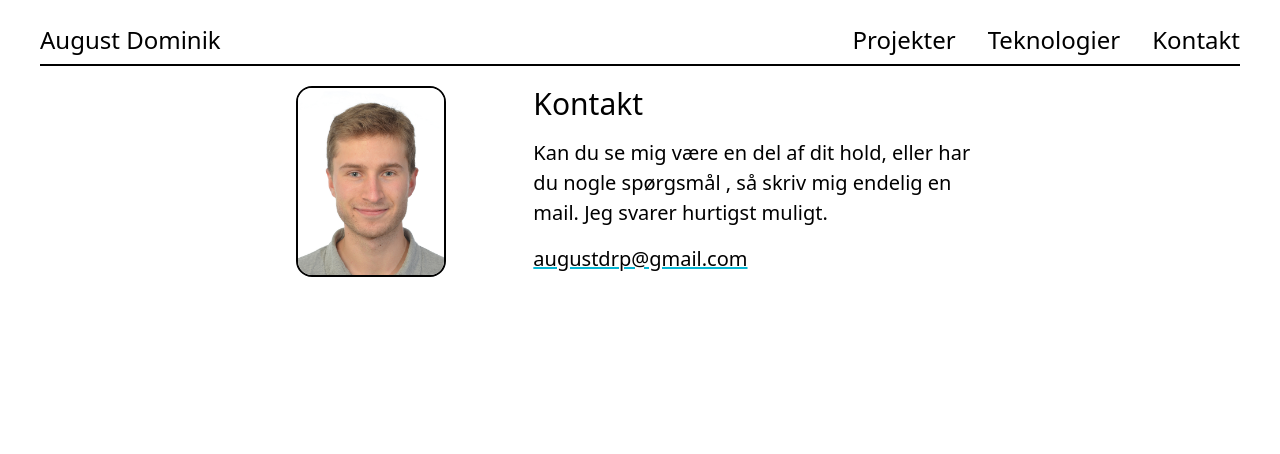
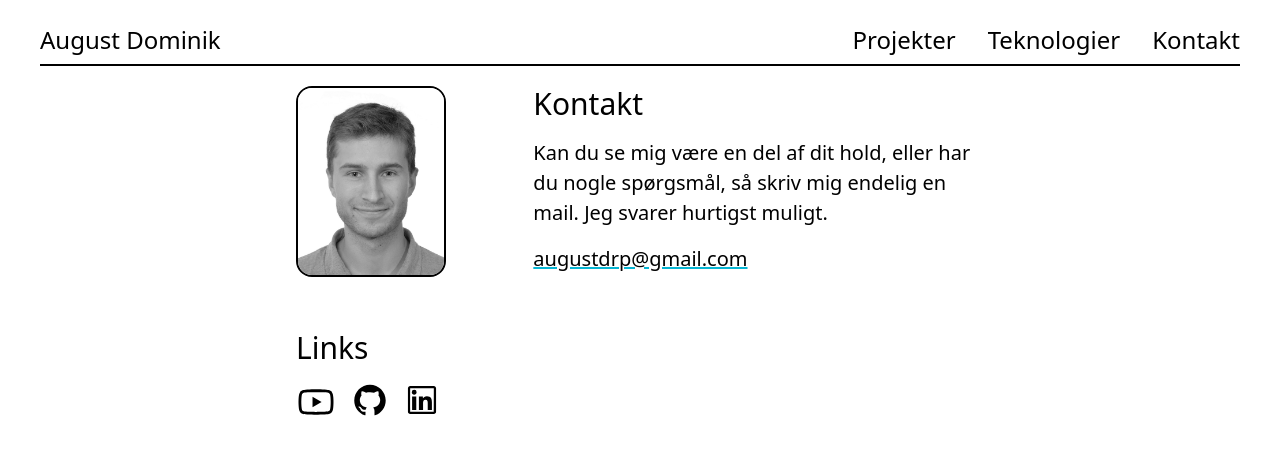
Before and after one commit to augustdominik/portfolio, a React (Vite) app: page /kontakt in a window 1280 px wide. Shown: the top 454 px of the page. Built offline with nearby package versions, Linux system fonts and the light colour scheme.

Commit message:
Add social links to contact page.

```diff
--- a/src/components/Footer.tsx
+++ b/src/components/Footer.tsx
@@ -1,5 +1,6 @@
 import { AiOutlineMail } from 'react-icons/ai';
 import { AiOutlineGithub } from 'react-icons/ai';
+import { AiOutlineYoutube } from 'react-icons/ai';
 
 export default function Footer(){
     return(
--- a/src/index.css
+++ b/src/index.css
@@ -16,6 +16,10 @@
         margin-bottom: 16px;
     }
 
+    .link-icon{
+        @apply cursor-pointer hover:scale-105 active:scale-95;
+    }
+
 }
 
 #root{
--- a/src/routes/Kontakt.tsx
+++ b/src/routes/Kontakt.tsx
@@ -1,33 +1,56 @@
 import { motion } from "framer-motion";
-import ProfilePicture from '../assets/ProfilePicture.jpg';
+import ProfilePicture from '../assets/profilbillede_grayscale.jpg';
+import { AiOutlineLinkedin } from 'react-icons/ai';
+import { AiOutlineGithub } from 'react-icons/ai';
+import { AiOutlineYoutube } from 'react-icons/ai';
+
+const iconSize = 36;
 
 export default function Kontakt() {
     return (
         <div>
             <motion.div
                 className="flex flex-col"
-                initial={{ opacity: 0, y:30}}
-                whileInView={{ opacity: 1, y:0 }}
+                initial={{ opacity: 0, y: 30 }}
+                whileInView={{ opacity: 1, y: 0 }}
                 transition={{
                     duration: 0.4,
                     ease: [0, 0.71, 0.2, 1.01]
                 }}
             >
                 <div style={{ gridTemplateColumns: '1fr 2fr', gap: '12px' }}
-                    className=' flex flex-col sm:grid'>
+                    className=' flex flex-col sm:grid mb-10'>
                     <img width='150px' src={ProfilePicture} className='rounded-2xl border-2 border-black'></img>
                     <div className="">
                         <h1 className='text-3xl mb-4'>Kontakt</h1>
-                        <p className='mb-4'>Kan du se mig være en del af dit hold, eller har du nogle spørgsmål
-                            , så skriv mig endelig en mail. Jeg svarer hurtigst muligt.</p>
+                        <p className='mb-4'>Kan du se mig være en del af dit hold, eller har du nogle spørgsmål,
+                            så skriv mig endelig en mail. Jeg svarer hurtigst muligt.</p>
                         <p className='mb-4'><span className='underline decoration-cyan-500 cursor-pointer'>augustdrp@gmail.com
                         </span></p>
                     </div>
                 </div>
+                <div>
+                    <h1 className='text-3xl mb-4'>Links</h1>
+                    <div className='flex gap-4 pb-6'>
+                        <div className="link-icon">
+                            <a href="https://www.youtube.com/guciodevs" target="_blank">
+                                <AiOutlineYoutube size={iconSize + 4} />
+                            </a>
+                        </div>
+                        <div className="link-icon">
+                            <a href="https://github.com/GucioDevs" target="_blank">
+                                <AiOutlineGithub size={iconSize} />
+                            </a>
+                        </div>
+                        <div className="link-icon">
+                            <a href="https://www.linkedin.com/in/august-dominik-raaschou-pedersen" target="_blank">
+                                <AiOutlineLinkedin size={iconSize} />
+                            </a>
+                        </div>
+                    </div>
+                </div>
 
-                <form>
 
-                </form>
             </motion.div>
         </div>
     );
--- a/src/routes/Projekter.tsx
+++ b/src/routes/Projekter.tsx
@@ -20,7 +20,7 @@ export default function Projekter() {
                 </p>
                 <p>
                     Jeg har en baggrund indenfor spiludvikling,
-                    men i dag er mit blik rettet mod webudvikling med fokus på både frontend- og backend-udvikling.
+                    men i dag er mit blik rettet mod webudvikling med fokus på både frontend og backend.
                 </p>
                 {/* <p> */}
                 {/*     Hvis du vil sammenarbejde eller har nogle spørgsmål, er du velkommen til at kontakte mig via min mail: <span className='underline decoration-cyan-500 cursor-pointer'>augustdrp@gmail.com</span>. */}
```
Also changed, not shown: gammeltprofilbillede.jpeg (added), src/assets/profilbillede_grayscale.jpg (added).
